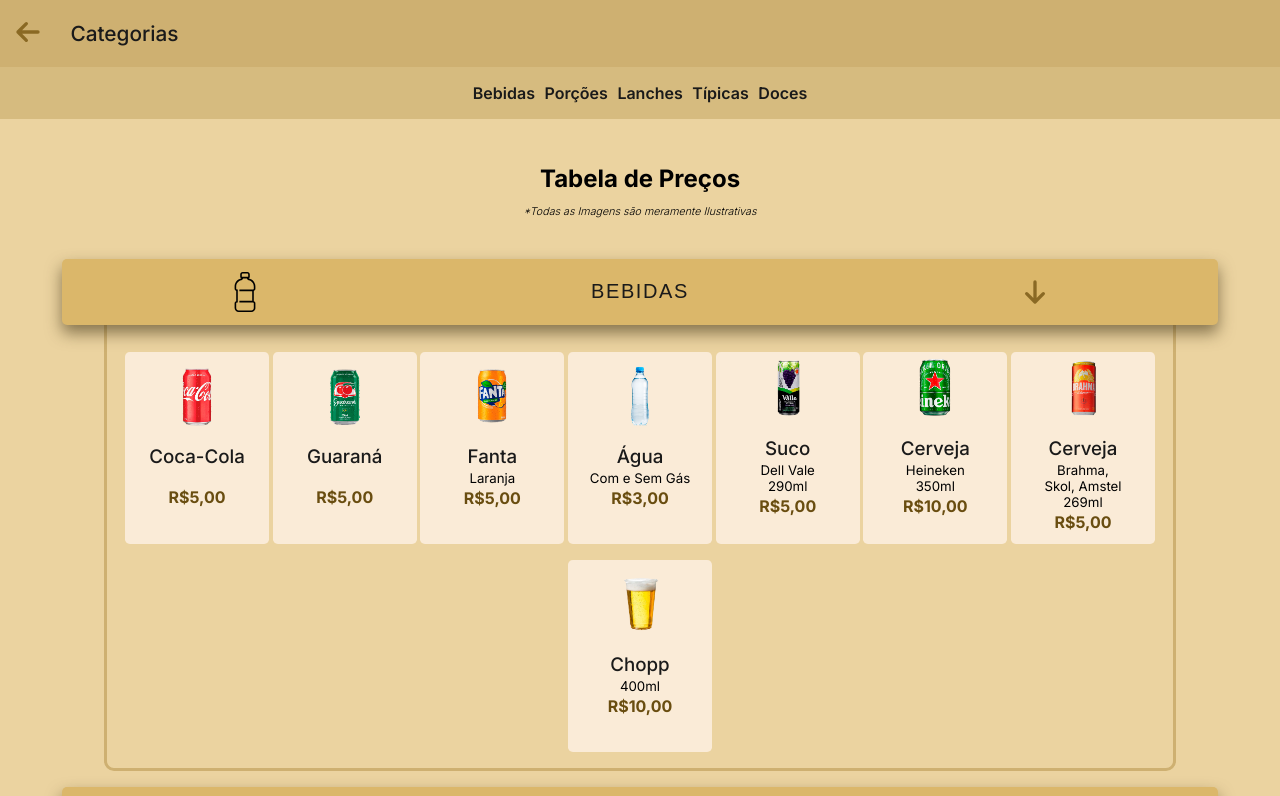
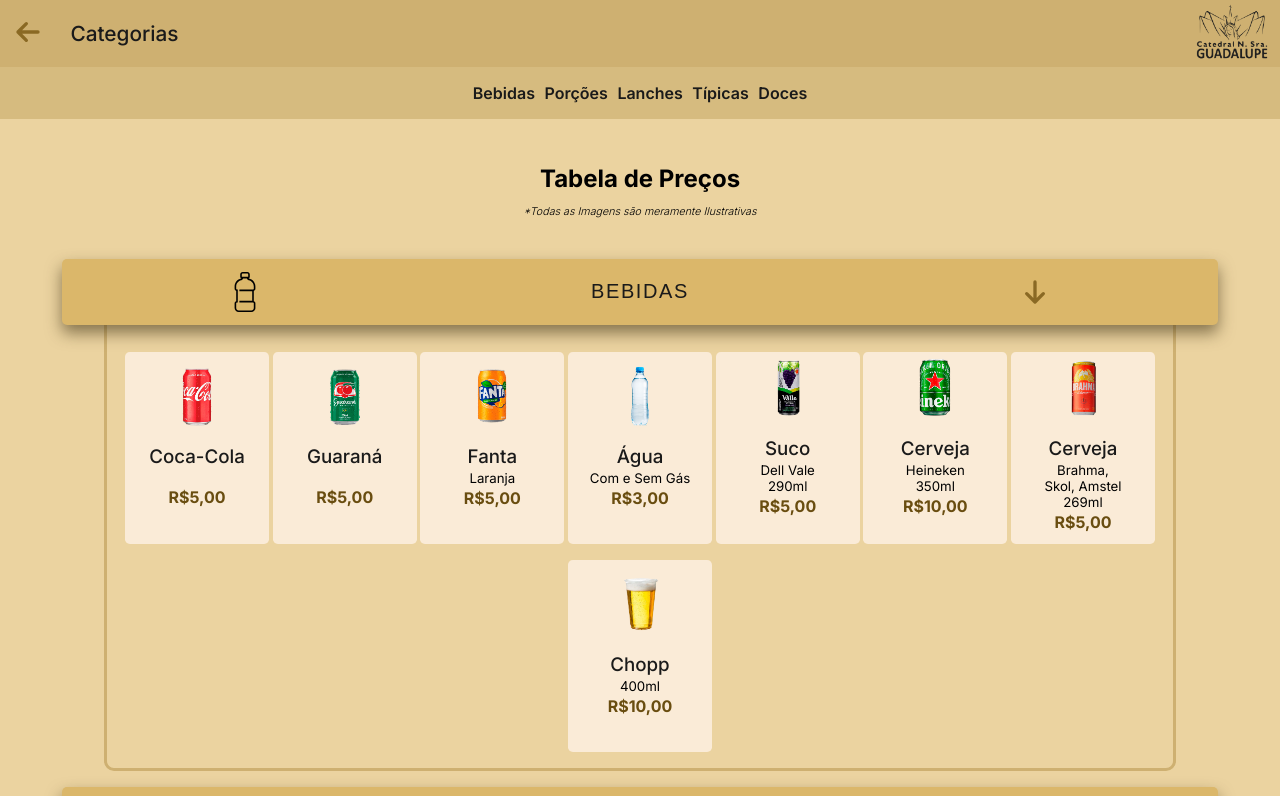
Before and after one commit to PedroMajewski/Festa-Maina-2024, a plain HTML site: page Menu/index.html in a window 1280 px wide. Shown: the top 796 px of the page. Drawn offline with Linux system fonts and the light colour scheme.

Commit message:
COMMIT-LOGO

```diff
--- a/Menu/index.html
+++ b/Menu/index.html
@@ -20,7 +20,7 @@
                 <a href="../index.html"><img src="./Assets/seta.svg" alt="" height="40"></a>
                 <h1>Categorias</h1>
             </div>
-            <img src="../Home/Assets/Logo.png" alt="" height="80">
+            <img src="../Assets/Logo.png" alt="" height="80">
         </div>
         <div class="menu-escolha">
             <a href="#bebidas">Bebidas</a>
```
